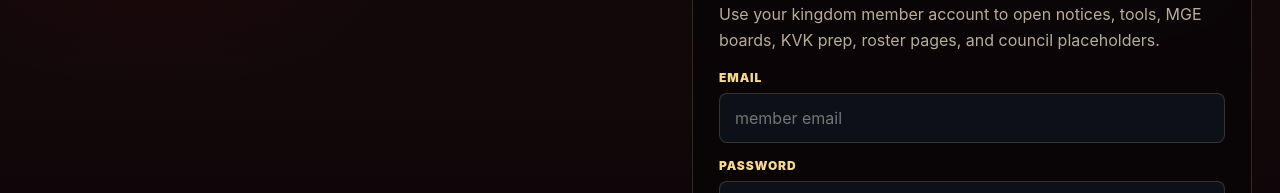
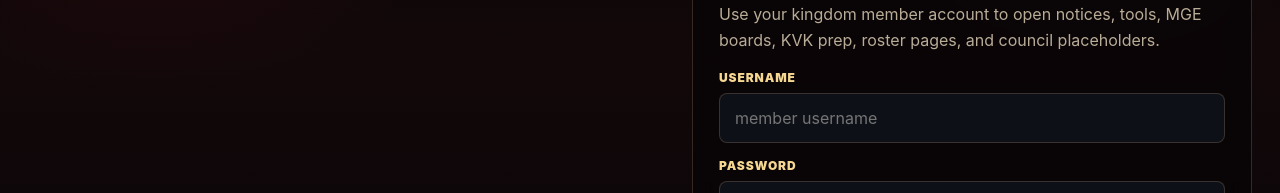
Before and after one commit to Ficter/kd1313-site, a Next.js app: page /login in a window 1280 px wide. Shown: the part 325-518 px from the top of the page. Built offline with nearby package versions, Linux system fonts and the light colour scheme; no server answers.

Commit message:
Support username member login

```diff
--- a/app/login/actions.ts
+++ b/app/login/actions.ts
@@ -11,6 +11,13 @@ import {
 } from "@/lib/auth";
 import { createSupabaseServerClient } from "@/lib/supabase/server";
 
+const internalMemberDomain = "kd1313.local";
+
+function toMemberEmail(value: string) {
+  const login = value.trim().toLowerCase();
+  return login.includes("@") ? login : `${login}@${internalMemberDomain}`;
+}
+
 export async function loginMember(formData: FormData) {
   const username = String(formData.get("username") || "").trim();
   const password = String(formData.get("password") || "");
@@ -23,7 +30,7 @@ export async function loginMember(formData: FormData) {
   if (supabaseAuthIsConfigured()) {
     const supabase = createSupabaseServerClient();
     const { error } = await supabase!.auth.signInWithPassword({
-      email: username,
+      email: toMemberEmail(username),
       password
     });
 
--- a/app/login/page.tsx
+++ b/app/login/page.tsx
@@ -1,6 +1,6 @@
 import Link from "next/link";
 import { PublicNav } from "@/components/PublicNav";
-import { memberAuthIsConfigured, supabaseAuthIsConfigured } from "@/lib/auth";
+import { memberAuthIsConfigured } from "@/lib/auth";
 import { loginMember } from "./actions";
 
 const errorMessages: Record<string, string> = {
@@ -14,7 +14,6 @@ export default function LoginPage({
   searchParams?: { error?: string; next?: string };
 }) {
   const isConfigured = memberAuthIsConfigured();
-  const usesSupabase = supabaseAuthIsConfigured();
   const error = searchParams?.error ? errorMessages[searchParams.error] : "";
   const nextPath = searchParams?.next || "/members";
 
@@ -33,8 +32,8 @@ export default function LoginPage({
           <form action={loginMember}>
             <input name="next" type="hidden" value={nextPath} />
             <div className="field">
-              <label htmlFor="username">{usesSupabase ? "Email" : "Username"}</label>
-              <input id="username" name="username" placeholder={usesSupabase ? "member email" : "member username"} autoComplete="username" disabled={!isConfigured} />
+              <label htmlFor="username">Username</label>
+              <input id="username" name="username" placeholder="member username" autoComplete="username" disabled={!isConfigured} />
             </div>
             <div className="field">
               <label htmlFor="password">Password</label>
```
Also changed, not shown: 1 other file (tests, documents, lock files or other folders).
